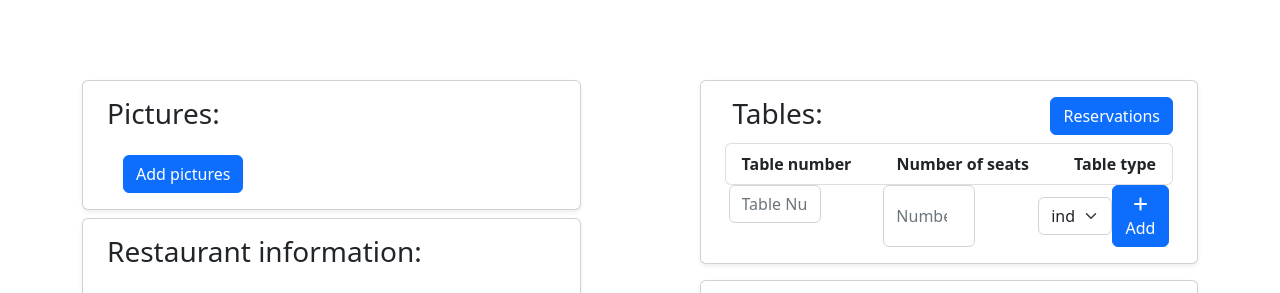
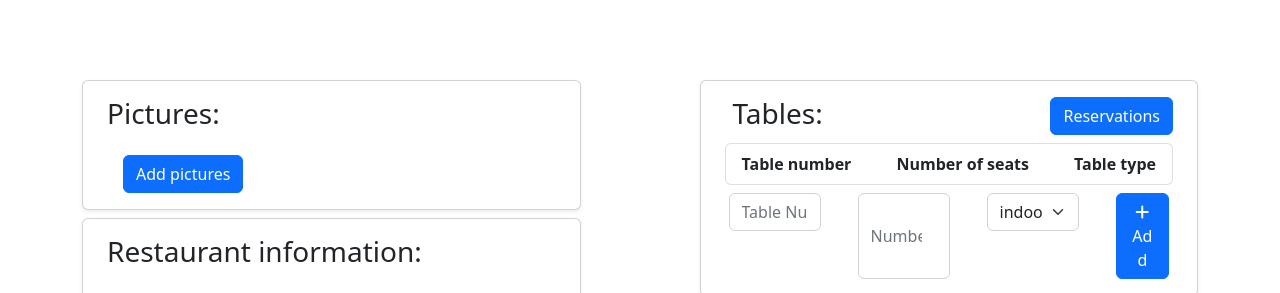
Before and after one commit to UA-TopTable/TopTableStaffAPI, a Python web app: template app/templates/manage_restaurant.html in a window 1280 px wide. Shown: the part 72-365 px from the top of the page. Run offline with Jinja, Linux system fonts and the light colour scheme; the template is opened without the code that fills it, so the values that code supplies are empty; some libraries are stand-ins or nearby versions.

Commit message:
improve add table UI

```diff
--- a/app/templates/manage_restaurant.html
+++ b/app/templates/manage_restaurant.html
@@ -175,7 +175,7 @@
                 </div>
 
                 <form id="table_form">
-                    <div class="row justify-content-between mx-0">
+                    <div class="row justify-content-between mx-0 mt-2">
                         <div class="col-md-3">
                             <input type="text" id="table_number" class="form-control w-100"
                                 aria-describedby="insert table number" placeholder="Table Number" />
@@ -184,22 +184,23 @@
                             <input type="number" id="number_of_seats" class="form-control w-100"
                                 aria-describedby="insert number of seats" placeholder="Number of Seats" />
                         </div>
-                        <div class="col-md-4">
+                        <div class="col-md-3">
                             <div class="d-flex justify-content-end align-items-center">
                                 <select type="text" id="table_type" class="form-select"
                                     aria-describedby="insert table type" placeholder="Table Type">
                                     <option value="indoor">indoor</option>
                                     <option value="outdoor">outdoor</option>
                                 </select>
-                                <button class="btn btn-primary h-100 w-100" type="submit">
-                                    <i class="fa fa-plus"></i>
-                                    Add
-                                </button>
                             </div>
+                        </div>
+                        <div class="col-md-2">
+                            <button class="btn btn-primary h-100 w-100" type="submit">
+                                <i class="fa fa-plus"></i>
+                                Add
+                            </button>
                         </div>
                     </div>
                 </form>
-
             </div>
 
             <div class="card shadow-sm backgroud-secondary-subtle px-4 py-3 mt-3">
```
